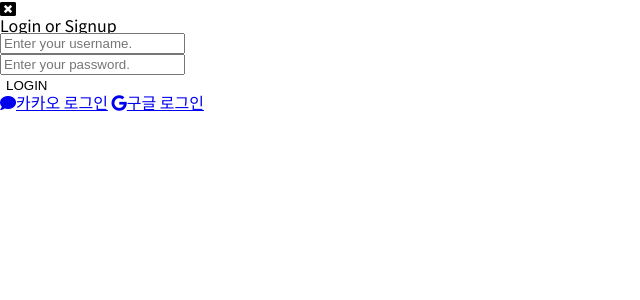
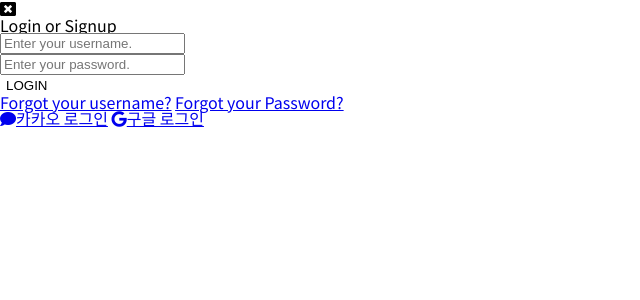
Before and after one commit to FC-2021-FinalProject/Final-Project, a Django app: template studycafe/templates/login.html in a window 1280 px wide. Shown: the part 59-359 px from the top of the page, without its empty margins (0-640 px from the left). Run offline with Django 3.2, Linux system fonts and the light colour scheme; the template is opened without the code that fills it, so the values that code supplies are empty; parts of the project's set-up code (start-up, migrations or seed data) failed here and were passed over; some libraries are stand-ins or nearby versions.

Commit message:
feat: added links to find pw on login page
- created links towards idpwsearch by creawting an idpw-search-container

```diff
--- a/studycafe/templates/login.html
+++ b/studycafe/templates/login.html
@@ -34,6 +34,10 @@
                 </div>
                 <button type="submit">LOGIN</button>
             </form>
+            <div class="idpw-search-container">
+                <a href="{% url 'IdPwSearch' %}" class="id-search">Forgot your username?</a>
+                <a href="{% url 'IdPwSearch' %}" class="pw-search">Forgot your Password?</a>
+            </div>
             <article class="social-login-container">
                 <a href="{% url 'kakao_login' %}"><i class="fas fa-comment mr-2"></i>카카오 로그인</a>
                 <a href="{% provider_login_url 'google' %}"><i class="fab fa-google"></i>구글 로그인</a>
```
